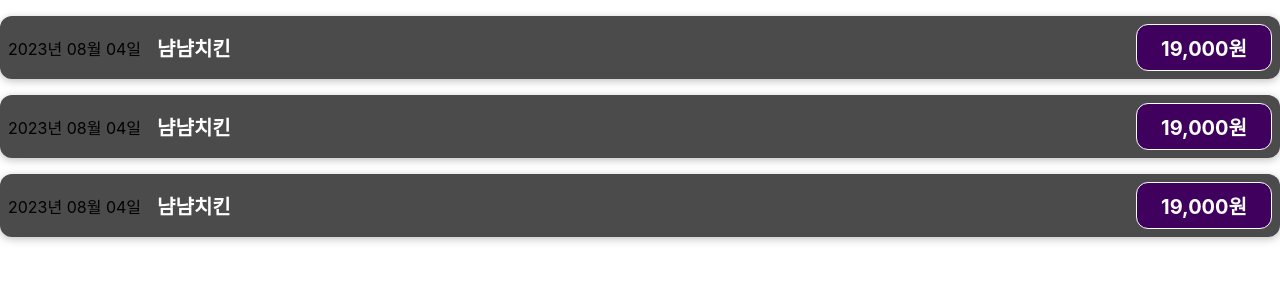
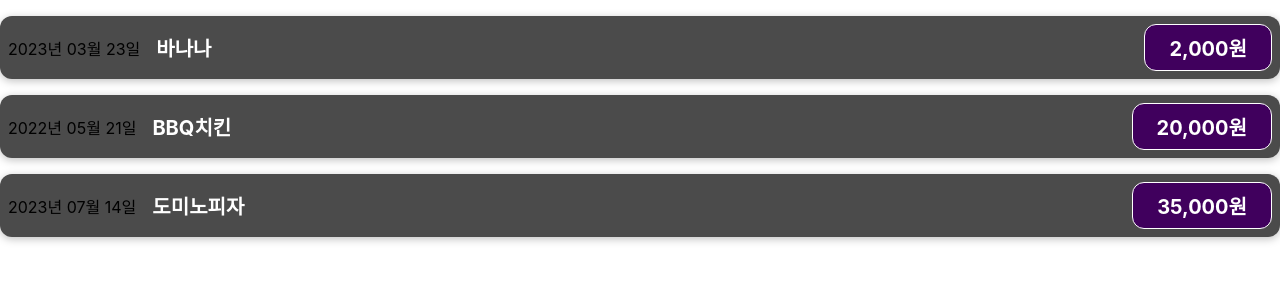
Before and after one commit to Ajeabal/react-study202308, a React (Create React App) app: page / in a window 1280 px wide. Shown: the top 300 px of the page. Built offline with nearby package versions, Linux system fonts and the light colour scheme.

Commit message:
props 기초

```diff
--- a/src/App.js
+++ b/src/App.js
@@ -1,14 +1,44 @@
 import React from "react";
 import ExpenseItem from "./components/ExpenseItem";
 
-function App() {
+const App = () => {
+  const expenses = [
+    {
+      title: "바나나",
+      price: 2000,
+      date: new Date(2023, 3, 23),
+    },
+    {
+      title: "BBQ치킨",
+      price: 20000,
+      date: new Date(2022, 5, 21),
+    },
+    {
+      title: "도미노피자",
+      price: 35000,
+      date: new Date(2023, 7, 14),
+    },
+  ];
+
   return (
     <>
-      <ExpenseItem />
-      <ExpenseItem />
-      <ExpenseItem />
+      <ExpenseItem
+        title={expenses[0].title}
+        price={expenses[0].price}
+        date={expenses[0].date}
+      />
+      <ExpenseItem
+        title={expenses[1].title}
+        price={expenses[1].price}
+        date={expenses[1].date}
+      />
+      <ExpenseItem
+        title={expenses[2].title}
+        price={expenses[2].price}
+        date={expenses[2].date}
+      />
     </>
   );
-}
+};
 
 export default App;
--- a/src/components/ExpenseItem.js
+++ b/src/components/ExpenseItem.js
@@ -1,31 +1,31 @@
 import React from "react";
 // css 로딩
 import "./ExpenseItem.css";
-const ExpenseItem = () => {
-  const expenseDate = new Date(2023, 8, 4);
-  const expenseName = "냠냠치킨";
-  const expensePrice = 19000;
-
+const ExpenseItem = ({ title, price: propsPrice, date }) => {
+  const price = 99999;
+  // const expenseDate = date;
+  // const expenseName = title;
+  // const expensePrice = propsPrice;
   //   한 자리 숫자를 2자리 숫자로 변환하는 함수
   const make2digit = (text) => {
     return text.toString().padStart(2, "0");
   };
   //   날짜 포맷팅 변환 함수 정의
   const makeFormattedDate = () => {
-    const year = expenseDate.getFullYear();
-    const month = expenseDate.getMonth();
-    const date = expenseDate.getDate();
+    const year = date.getFullYear();
+    const month = date.getMonth();
+    const day = date.getDate();
 
-    return `${year}년 ${make2digit(month)}월 ${make2digit(date)}일`;
+    return `${year}년 ${make2digit(month)}월 ${make2digit(day)}일`;
   };
   // 숫자 ,추가
-  const formattedPrice = new Intl.NumberFormat("ko-KR").format(expensePrice);
+  const formattedPrice = new Intl.NumberFormat("ko-KR").format(propsPrice);
 
   return (
     <div className="expense-item">
       <div>{makeFormattedDate()}</div>
       <div className="expense-item__description">
-        <h2>{expenseName}</h2>
+        <h2>{title}</h2>
         <div className="expense-item__price">{formattedPrice}원</div>
       </div>
     </div>
```
